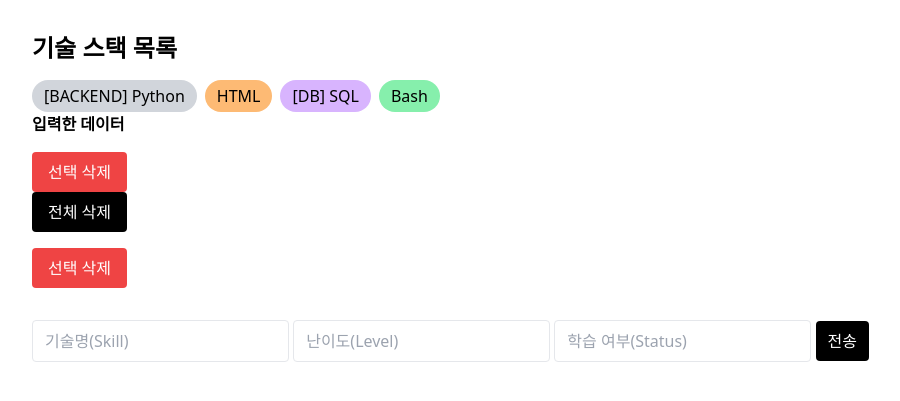
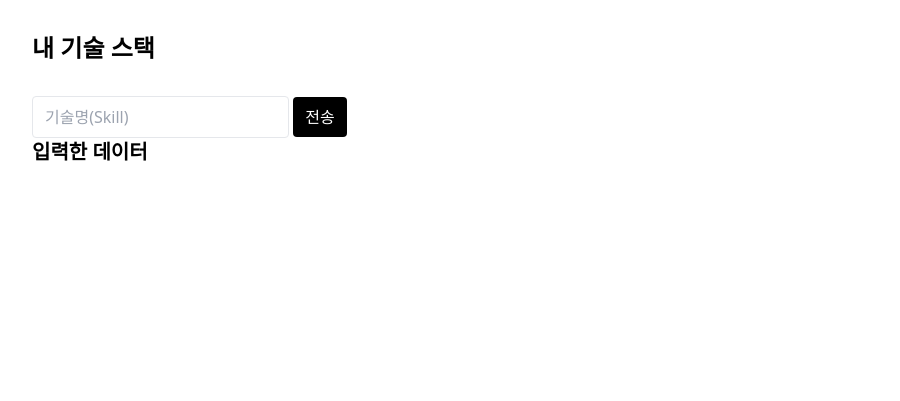
Before and after one commit to memilmuk82/hello_flask, a Flask app: page / in a window 1280 px wide. Shown: the top 401 px of the page, without its empty margins (0-900 px from the left). Run offline with Flask 3, Linux system fonts and the light colour scheme; some libraries are stand-ins or nearby versions.

Commit message:
딕셔너리 create read 구현

```diff
--- a/app.py
+++ b/app.py
@@ -1,60 +1,23 @@
 from flask import Flask, render_template, request, redirect
 
 app = Flask(__name__)
+
 messages = []
 
 @app.route('/')
 def home():
-    skills = ["Python", "HTML", "SQL", "Bash"]
-    return render_template('index.html', data=skills, messages=messages)
+    return render_template('index.html', messages=messages)
 
 @app.route('/send', methods=['POST'])
 def send():
-    skill = request.form.get('skill')
-    level = request.form.get('level')
-    status = request.form.get('status')
-    messages.append(skill + " / " + level + " / " + status)
-    return redirect('/')
+    skill = request.form.get('skill', '').strip()
 
-@app.route('/delete', methods=['POST'])
-def delete():
-    index = int(request.form['index'])
-    messages.pop(index)
-    return redirect('/')
+    if not skill:
+        return redirect('/')
 
-@app.route("/delete_all", methods=['POST'])
-def delete_all():
-    messages.clear()
-    return redirect('/')
-
-@app.route('/delete_selected', methods=['POST'])
-def delete_selected():
-    indexes = request.form.getlist('delete_indexes')
-    indexes = [int(index) for index in indexes]
-    indexes.sort(reverse=True)
-
-    for index in indexes:
-        messages.pop(index)
+    messages.append({"skill": skill})
 
     return redirect('/')
 
-@app.route('/edit/<int:index>')
-def edit(index):
-	return render_template('edit.html', index=index, item=messages[index])
-
-@app.route('/update', methods=['POST'])
-def update():
-	index = int(request.form['index'])
-	value = request.form.get('value')
-
-	if value.strip()=="":
-		return redirect(f'/edit/{index}')
-
-	if value == messages[index]:
-		return redirect('/')
-
-	messages[index] = value
-	return redirect('/')
-
 if __name__ == '__main__':
     app.run(host="0.0.0.0", port=5000, debug=True)
--- a/templates/index.html
+++ b/templates/index.html
@@ -5,68 +5,35 @@
     <script src="https://cdn.tailwindcss.com"></script>
 </head>
 <body class="p-8">
-    <h1 class="text-2xl font-bold mb-4">기술 스택 목록</h1>
+    <h1 class="text-2xl font-bold mb-4">내 기술 스택</h1>
+
+        <form action="/send" method="POST" class="mt-8">
+            <input type="text" name="skill" placeholder="기술명(Skill)" class="border px-3 py-2 rounded">
+            <button type="submit" class="bg-black text-white px-3 py-2 rounded">전송</button>
+        </form>
+
+    <h2 class="text-xl font-bold mb-3">입력한 데이터</h2>
     <div class="flex gap-2 flex-wrap">
-        {% for skill in data %}
-            {% if skill == "Python" %}
-                <span class="bg-gray-300 px-3 py-1 rounded-full">[BACKEND] {{ skill }}</span>
-            {% elif skill == "SQL" %}
-                <span class="bg-purple-300 px-3 py-1 rounded-full">[DB] {{ skill }}</span>
-            {% elif skill == "HTML" %}
-                <span class="bg-orange-300 px-3 py-1 rounded-full">{{ skill }}</span>
+        {% for item in messages %}
+            {% if item["skill"] == "Python" %}
+                <span class="bg-blue-300 px-3 py-1 rounded-full">{{item["skill"]}}</span>
+            {% elif item["skill"] == "SQL" %}
+                <span class="bg-cyan-300 px-3 py-1 rounded-full">{{item["skill"]}}</span>
+            {% elif item["skill"] == "HTML" %}
+                <span class="bg-orange-300 px-3 py-1 rounded-full">{{item["skill"]}}</span>
+            {% elif item["skill"] == "CSS" %}
+                <span class="bg-sky-300 px-3 py-1 rounded-full">{{item["skill"]}}</span>
+            {% elif item["skill"] == "Java" %}
+                <span class="bg-red-300 px-3 py-1 rounded-full">{{item["skill"]}}</span>
+            {% elif item["skill"] == "JavaScript" %}
+                <span class="bg-yellow-300 px-3 py-1 rounded-full">{{item["skill"]}}</span>
+            {% elif item["skill"] == "Bash" %}
+                <span class="bg-green-300 px-3 py-1 rounded-full">{{ item["skill"] }}</span>
             {% else %}
-                <span class="bg-green-300 px-3 py-1 rounded-full">{{ skill }}</span>
+                <span class="bg-gray-300 px-3 py-1 rounded-full">{{item["skill"]}}</span>
             {% endif %}
         {% endfor %}
     </div>
-    <div>
-        <h2 class="mt9 text=xl font-bold">입력한 데이터</h2>
-        <form action="/delete_selected" method="post">
-        {% for item in messages %}
-            <div class="bg-yellow-200 p-2 m-2 rounded flex items-center gap-3">
-                <input type="checkbox" name="delete_indexes" value="{{ loop.index0 }}">
-                <span>{{ item }}</span>
-            </div>
-        {% endfor %}
 
-    <button type="submit" class="mt-4 bg-red-500 text-white px-4 py-2 rounded">
-        선택 삭제
-    </button>
-</form>
-    </div>
-    <form action="/delete_all" method="post">
-        <button type="submit" class="bg-black text-white px-4 py-2 rounded">
-            전체 삭제
-        </button>
-    </form>
-    <form action="/delete_selected" method="post">
-        {% for item in messages %}
-            <div class="bg-yellow-200 p-2 m-2 rounded flex justify-between items-center">
-                <span>{{ item }}</span>
-                <div>
-                    <form action="/delete" method="post" style="display:inline;">
-                        <input type="hidden" name="index" value="{{ loop.index0 }}">
-                        <button type="submit" class="ml-2 bg-red-500 text-white px-3 py-1 rounded">
-                            삭제
-                        </button>
-                    </form>
-                    <form action="/edit/{{ loop.index0 }}" method="get" style="display:inline;">
-                        <button type="submit" class="ml-2 bg-blue-500 text-white px-3 py-1 rounded">
-                            수정
-                        </button>
-                    </form>
-                </div>
-            </div>
-        {% endfor %}
-        <button type="submit" class="mt-4 bg-red-500 text-white px-4 py-2 rounded">
-            선택 삭제
-        </button>
-    </form>
-    <form action="/send" method="POST" class="mt-8">
-        <input type="text" name="skill" placeholder="기술명(Skill)" class="border px-3 py-2 rounded">
-        <input type="text" name="level" placeholder="난이도(Level)" class="border px-3 py-2 rounded">
-        <input type="text" name="status" placeholder="학습 여부(Status)" class="border px-3 py-2 rounded">
-        <button type="submit" class="bg-black text-white px-3 py-2 rounded">전송</button>
-    </form>
 </body>
 </html>
```
